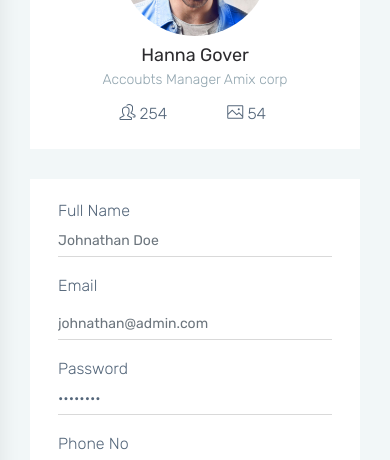
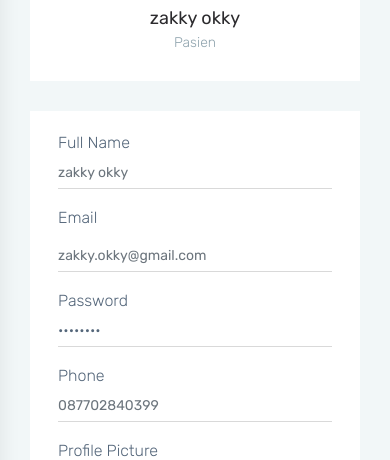
Before and after one commit to irhamrizaldy/rsuin-pus, a PHP site: page /user/pages-profile.php in a window 390 px wide. Shown: the part 367-827 px from the top of the page. Run offline with PHP 8.4, Linux system fonts and the light colour scheme; a user stored in the database is signed in; some web fonts are replaced.

Commit message:
binding data user from session

```diff
--- a/includes/functions.inc.php
+++ b/includes/functions.inc.php
@@ -135,7 +135,7 @@ function loginUser($conn, $username, $password)
         exit();
     }
 
-    $usernameExists = usernameExists($conn, $username, $username, $username, $username);
+    $usernameExists = usernameExists($conn, $username, $username, $username, $username, $username, $username);
 
     if ($usernameExists == FALSE) {
         header("location: ../login.php?error=usernameDoesntExist");
@@ -153,6 +153,8 @@ function loginUser($conn, $username, $password)
         $_SESSION["idUser"] = $usernameExists["usersId"];
         $_SESSION["usernameUser"] = $usernameExists["usersUsername"];
         $_SESSION["nameUser"] = $usernameExists["usersName"];
+        $_SESSION["emailUser"] = $usernameExists["usersEmail"];
+        $_SESSION["phoneUser"] = $usernameExists["phoneNumber"];
         $_SESSION["photoUser"] = $usernameExists["usersPhoto"];
 
         header("location: ../index.php");
--- a/index.php
+++ b/index.php
@@ -30,7 +30,7 @@ include 'header.php';
             </div>
           </li>
           <div>
-            <img class="img-profile rounded-circle" width="45px" src="assets/foto/<?= $_SESSION["photoUser"] ?>">
+            <img class="img-profile rounded-circle" width="45px" height="45px" src="assets/foto/<?= $_SESSION["photoUser"] ?>">
           </div>
         <?php } else { ?>
           <li><a href='login.php' class='login'>Login</a></li>
--- a/user/pages-profile.php
+++ b/user/pages-profile.php
@@ -85,11 +85,11 @@ session_start();
                         <!-- Search -->
                         <!-- ============================================================== -->
 
-                        <li class="nav-item hidden-sm-down">
+                        <!-- <li class="nav-item hidden-sm-down">
                             <form class="app-search ps-3">
                                 <input type="text" class="form-control" placeholder="Search for..."> <a class="srh-btn"><i class="ti-search"></i></a>
                             </form>
-                        </li>
+                        </li> -->
                     </ul>
 
                     <!-- ============================================================== -->
@@ -155,12 +155,12 @@ session_start();
             <div class="page-breadcrumb">
                 <div class="row align-items-center">
                     <div class="col-md-6 col-8 align-self-center">
-                        <h3 class="page-title mb-0 p-0">Profile</h3>
+                        <h3 class="page-title mb-0 p-0">Profil Saya</h3>
                         <div class="d-flex align-items-center">
                             <nav aria-label="breadcrumb">
                                 <ol class="breadcrumb">
                                     <li class="breadcrumb-item"><a href="#">Home</a></li>
-                                    <li class="breadcrumb-item active" aria-current="page">Profile</li>
+                                    <li class="breadcrumb-item active" aria-current="page">Profil Saya</li>
                                 </ol>
                             </nav>
                         </div>
@@ -183,23 +183,9 @@ session_start();
                     <div class="col-lg-4 col-xlg-3 col-md-5">
                         <div class="card">
                             <div class="card-body profile-card">
-                                <center class="mt-4"> <img src="assets/images/users/5.jpg" class="rounded-circle" width="150" />
-                                    <h4 class="card-title mt-2">Hanna Gover</h4>
-                                    <h6 class="card-subtitle">Accoubts Manager Amix corp</h6>
-                                    <div class="row justify-content-center">
-                                        <div class="col-4">
-                                            <a href="javascript:void(0)" class="link">
-                                                <i class="icon-people" aria-hidden="true"></i>
-                                                <span class="font-normal">254</span>
-                                            </a>
-                                        </div>
-                                        <div class="col-4">
-                                            <a href="javascript:void(0)" class="link">
-                                                <i class="icon-picture" aria-hidden="true"></i>
-                                                <span class="font-normal">54</span>
-                                            </a>
-                                        </div>
-                                    </div>
+                                <center class="mt-4"> <img src="../assets/foto/<?= $_SESSION["photoUser"] ?>" class="rounded-circle" width="150" />
+                                    <h4 class="card-title mt-2"><?= ($_SESSION["nameUser"]) ?></h4>
+                                    <h6 class="card-subtitle">Pasien</h6>
                                 </center>
                             </div>
                         </div>
@@ -209,17 +195,17 @@ session_start();
                     <div class="col-lg-8 col-xlg-9 col-md-7">
                         <div class="card">
                             <div class="card-body">
-                                <form class="form-horizontal form-material mx-2">
+                                <form enctype="multipart/form-data" action="includes/update-profile-user.inc.php" method="post" class="form-horizontal form-material mx-2">
                                     <div class="form-group">
                                         <label class="col-md-12 mb-0">Full Name</label>
                                         <div class="col-md-12">
-                                            <input type="text" placeholder="Johnathan Doe" class="form-control ps-0 form-control-line">
+                                            <input type="text" placeholder="<?= $_SESSION["nameUser"] ?>" class="form-control ps-0 form-control-line">
                                         </div>
                                     </div>
                                     <div class="form-group">
                                         <label for="example-email" class="col-md-12">Email</label>
                                         <div class="col-md-12">
-                                            <input type="email" placeholder="johnathan@admin.com" class="form-control ps-0 form-control-line" name="example-email" id="example-email">
+                                            <input type="text" placeholder="<?= $_SESSION["emailUser"] ?>" class="form-control ps-0 form-control-line" name="example-email" id="example-email">
                                         </div>
                                     </div>
                                     <div class="form-group">
@@ -229,28 +215,17 @@ session_start();
                                         </div>
                                     </div>
                                     <div class="form-group">
-                                        <label class="col-md-12 mb-0">Phone No</label>
+                                        <label class="col-md-12 mb-0">Phone</label>
                                         <div class="col-md-12">
-                                            <input type="text" placeholder="123 456 7890" class="form-control ps-0 form-control-line">
+                                            <input type="text" placeholder="<?= $_SESSION["phoneUser"] ?>" class="form-control ps-0 form-control-line">
                                         </div>
                                     </div>
                                     <div class="form-group">
-                                        <label class="col-md-12 mb-0">Message</label>
+                                        <label class="col-md-12 mb-0">Profile Picture</label>
                                         <div class="col-md-12">
-                                            <textarea rows="5" class="form-control ps-0 form-control-line"></textarea>
-                                        </div>
-                                    </div>
-                                    <div class="form-group">
-                                        <label class="col-sm-12">Select Country</label>
-                                        <div class="col-sm-12 border-bottom">
-                                            <select class="form-select shadow-none border-0 ps-0 form-control-line">
-                                                <option>London</option>
-                                                <option>India</option>
-                                                <option>Usa</option>
-                                                <option>Canada</option>
-                                                <option>Thailand</option>
-                                            </select>
-                                        </div>
+                                            <img src="../assets/foto/<?= $_SESSION["photoUser"] ?>" width="150" />
+                                        </div><br>
+                                        <input type="file">
                                     </div>
                                     <div class="form-group">
                                         <div class="col-sm-12 d-flex">
```
Also changed, not shown: assets/foto/406-1 aLg1-G2UAlaKpBopRnmCRg.png (added), assets/foto/808-12333.jpg (added), includes/update-profile-user.inc.php (added).
